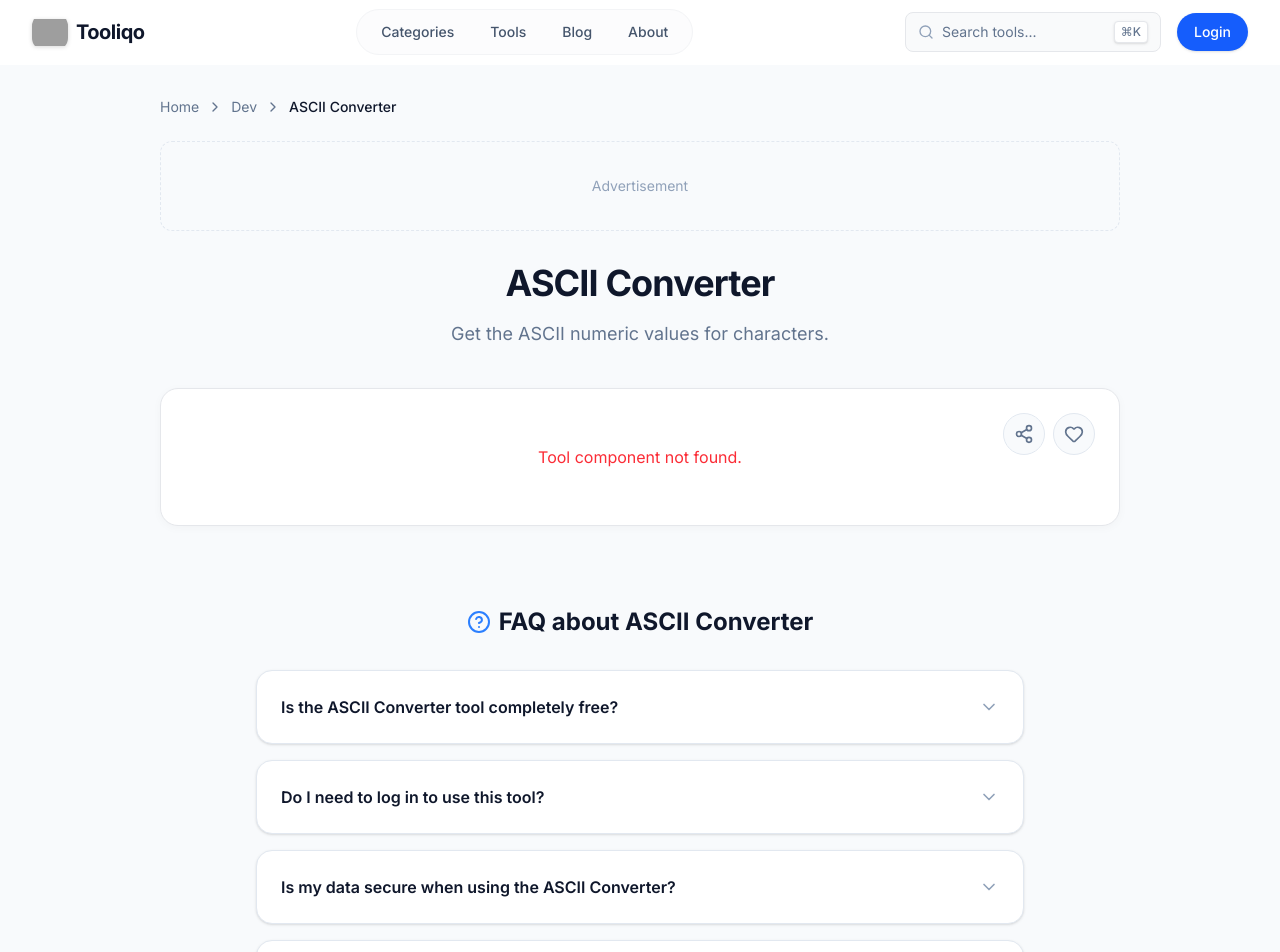
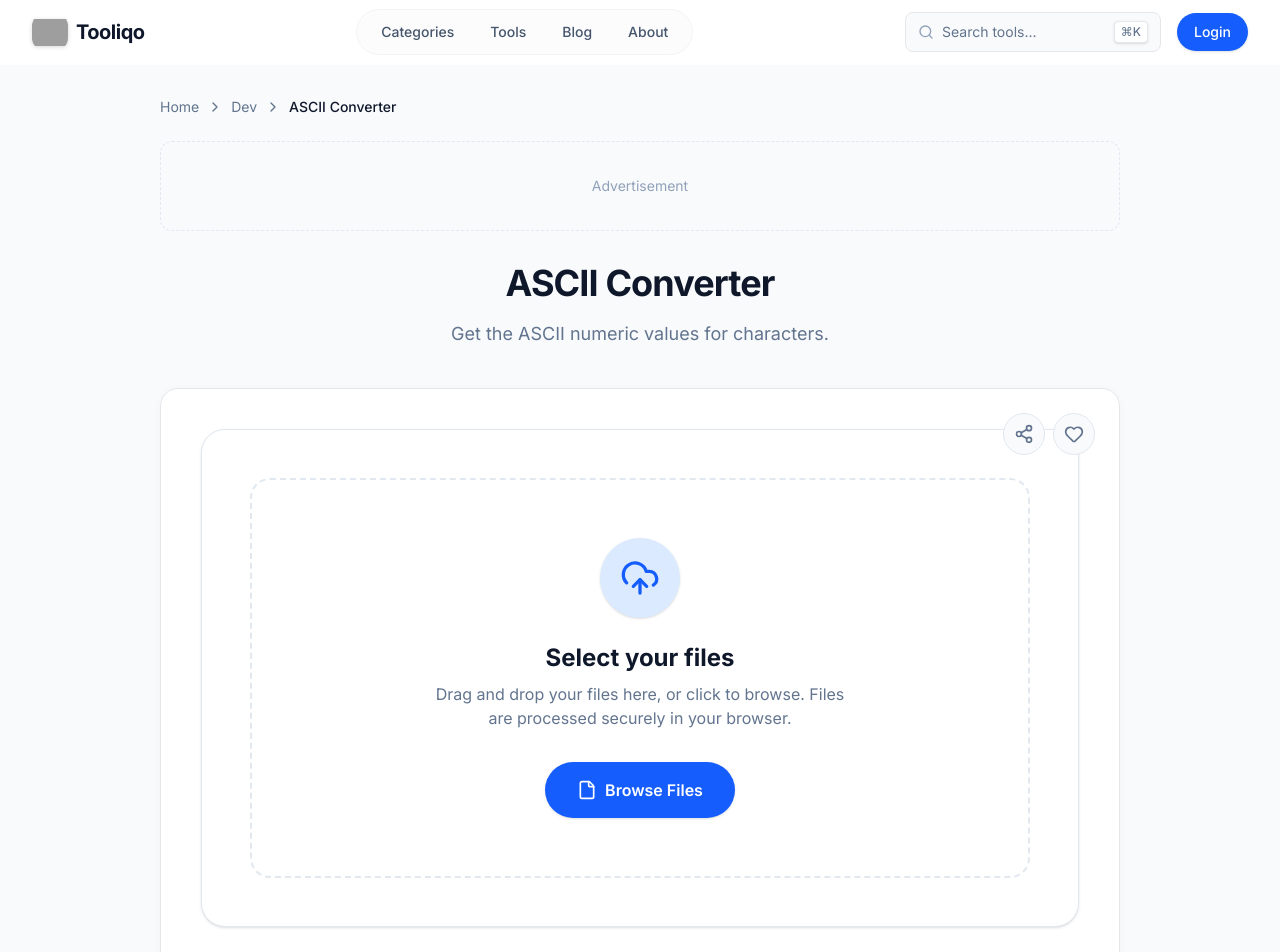
Before and after one commit to Padmini20-S/Tooliqo, a Next.js app: page /tool/ascii-converter in a window 1280 px wide. Shown: the top 952 px of the page. Built offline with nearby package versions, Linux system fonts and the light colour scheme; grey boxes are pictures that could not be loaded.

Commit message:
Add premium drag and drop file uploader for unimplemented tools

```diff
--- /dev/null
+++ b/components/PremiumFileUploader.tsx
@@ -0,0 +1,183 @@
+"use client";
+
+import React, { useState, useRef } from "react";
+import { motion, AnimatePresence } from "framer-motion";
+import { UploadCloud, File, CheckCircle2, Download, Share2, RefreshCw } from "lucide-react";
+
+export default function PremiumFileUploader({ toolName }: { toolName?: string }) {
+  const [dragActive, setDragActive] = useState(false);
+  const [file, setFile] = useState<File | null>(null);
+  const [processingState, setProcessingState] = useState<"idle" | "processing" | "done">("idle");
+  const [progress, setProgress] = useState(0);
+  const inputRef = useRef<HTMLInputElement>(null);
+
+  const handleDrag = (e: React.DragEvent) => {
+    e.preventDefault();
+    e.stopPropagation();
+    if (e.type === "dragenter" || e.type === "dragover") {
+      setDragActive(true);
+    } else if (e.type === "dragleave") {
+      setDragActive(false);
+    }
+  };
+
+  const handleDrop = (e: React.DragEvent) => {
+    e.preventDefault();
+    e.stopPropagation();
+    setDragActive(false);
+    if (e.dataTransfer.files && e.dataTransfer.files[0]) {
+      startProcessing(e.dataTransfer.files[0]);
+    }
+  };
+
+  const handleChange = (e: React.ChangeEvent<HTMLInputElement>) => {
+    e.preventDefault();
+    if (e.target.files && e.target.files[0]) {
+      startProcessing(e.target.files[0]);
+    }
+  };
+
+  const startProcessing = (selectedFile: File) => {
+    setFile(selectedFile);
+    setProcessingState("processing");
+    setProgress(0);
+
+    // Simulate processing
+    const interval = setInterval(() => {
+      setProgress((prev) => {
+        if (prev >= 100) {
+          clearInterval(interval);
+          setProcessingState("done");
+          return 100;
+        }
+        return prev + Math.floor(Math.random() * 15) + 5;
+      });
+    }, 400);
+  };
+
+  const reset = () => {
+    setFile(null);
+    setProcessingState("idle");
+    setProgress(0);
+    if (inputRef.current) inputRef.current.value = "";
+  };
+
+  return (
+    <div className="w-full max-w-4xl mx-auto bg-white rounded-[24px] border border-slate-200 shadow-sm overflow-hidden p-8 sm:p-12">
+      <AnimatePresence mode="wait">
+
+        {processingState === "idle" && (
+          <motion.div
+            key="upload"
+            initial={{ opacity: 0, scale: 0.98 }}
+            animate={{ opacity: 1, scale: 1 }}
+            exit={{ opacity: 0, y: -20 }}
+            transition={{ duration: 0.3 }}
+            className={`relative w-full h-[400px] rounded-[20px] border-2 border-dashed flex flex-col items-center justify-center transition-colors cursor-pointer
+              ${dragActive ? "border-blue-500 bg-blue-50/50" : "border-slate-200 hover:border-blue-400 hover:bg-slate-50"}
+            `}
+            onDragEnter={handleDrag}
+            onDragLeave={handleDrag}
+            onDragOver={handleDrag}
+            onDrop={handleDrop}
+            onClick={() => inputRef.current?.click()}
+          >
+            <input
+              ref={inputRef}
+              type="file"
+              multiple={false}
+              onChange={handleChange}
+              className="hidden"
+              accept="*/*"
+            />
+
+            <div className="w-20 h-20 bg-blue-100 text-blue-600 rounded-full flex items-center justify-center mb-6 shadow-sm">
+              <UploadCloud className="w-10 h-10" />
+            </div>
+
+            <h3 className="text-2xl font-bold text-slate-900 mb-2">Select your files</h3>
+            <p className="text-slate-500 mb-8 max-w-md text-center px-4">
+              Drag and drop your files here, or click to browse. Files are processed securely in your browser.
+            </p>
+
+            <button className="px-8 py-4 bg-blue-600 hover:bg-blue-700 text-white rounded-full font-semibold shadow-sm transition-colors flex items-center gap-2">
+              <File className="w-5 h-5" /> Browse Files
+            </button>
+          </motion.div>
+        )}
+
+        {processingState === "processing" && (
+          <motion.div
+            key="processing"
+            initial={{ opacity: 0, y: 20 }}
+            animate={{ opacity: 1, y: 0 }}
+            exit={{ opacity: 0, scale: 0.9 }}
+            className="w-full h-[400px] flex flex-col items-center justify-center"
+          >
+            <div className="relative w-32 h-32 mb-8">
+              {/* Spinning border */}
+              <div className="absolute inset-0 border-4 border-slate-100 rounded-full"></div>
+              <div
+                className="absolute inset-0 border-4 border-blue-600 rounded-full border-t-transparent animate-spin"
+              ></div>
+              {/* Inner content */}
+              <div className="absolute inset-0 flex items-center justify-center">
+                <span className="text-2xl font-bold text-slate-900">{progress}%</span>
+              </div>
+            </div>
+            <h3 className="text-xl font-bold text-slate-900 mb-2">Processing {file?.name}...</h3>
+            <p className="text-slate-500">Please wait while we apply the magic.</p>
+          </motion.div>
+        )}
+
+        {processingState === "done" && (
+          <motion.div
+            key="done"
+            initial={{ opacity: 0, scale: 0.9 }}
+            animate={{ opacity: 1, scale: 1 }}
+            className="w-full min-h-[400px] flex flex-col items-center justify-center"
+          >
+            <motion.div
+              initial={{ scale: 0 }}
+              animate={{ scale: 1 }}
+              transition={{ type: "spring", bounce: 0.5, delay: 0.1 }}
+              className="w-20 h-20 bg-green-100 text-green-600 rounded-full flex items-center justify-center mb-6"
+            >
+              <CheckCircle2 className="w-10 h-10" />
+            </motion.div>
+
+            <h3 className="text-2xl font-bold text-slate-900 mb-2">Task Completed!</h3>
+            <p className="text-slate-500 mb-8 max-w-md text-center px-4">
+              Your file <strong>{file?.name}</strong> has been successfully processed.
+            </p>
+
+            <div className="flex flex-col sm:flex-row gap-4 w-full max-w-md px-4">
+              <button
+                onClick={reset}
+                className="flex-1 flex items-center justify-center gap-2 px-6 py-4 bg-blue-600 hover:bg-blue-700 text-white rounded-xl font-semibold shadow-sm transition-colors"
+              >
+                <Download className="w-5 h-5" /> Download File
+              </button>
+              <div className="flex gap-4">
+                <button
+                  onClick={reset}
+                  className="flex items-center justify-center p-4 bg-white border border-slate-200 hover:bg-slate-50 text-slate-600 rounded-xl font-semibold transition-colors group"
+                  title="Process another file"
+                >
+                  <RefreshCw className="w-5 h-5 group-hover:-rotate-180 transition-transform duration-500" />
+                </button>
+                <button
+                  className="flex items-center justify-center p-4 bg-white border border-slate-200 hover:bg-slate-50 text-slate-600 rounded-xl font-semibold transition-colors"
+                  title="Share result"
+                >
+                  <Share2 className="w-5 h-5" />
+                </button>
+              </div>
+            </div>
+          </motion.div>
+        )}
+
+      </AnimatePresence>
+    </div>
+  );
+}
--- a/components/ToolWrapper.tsx
+++ b/components/ToolWrapper.tsx
@@ -2,6 +2,7 @@
 
 import React from "react";
 import dynamic from "next/dynamic";
+import PremiumFileUploader from "./PremiumFileUploader";
 
 const JsonFormatter = dynamic(() => import("@/components/tools/JsonFormatter"), {
   loading: () => <div className="h-80 flex items-center justify-center text-zinc-400">Loading JSON Formatter...</div>,
@@ -83,6 +84,6 @@ export default function ToolWrapper({ slug }: ToolWrapperProps) {
     case "regex-tester":
       return <RegexTester />;
     default:
-      return <div className="p-4 text-center text-red-500">Tool component not found.</div>;
+      return <PremiumFileUploader toolName={slug} />;
   }
 }
```
